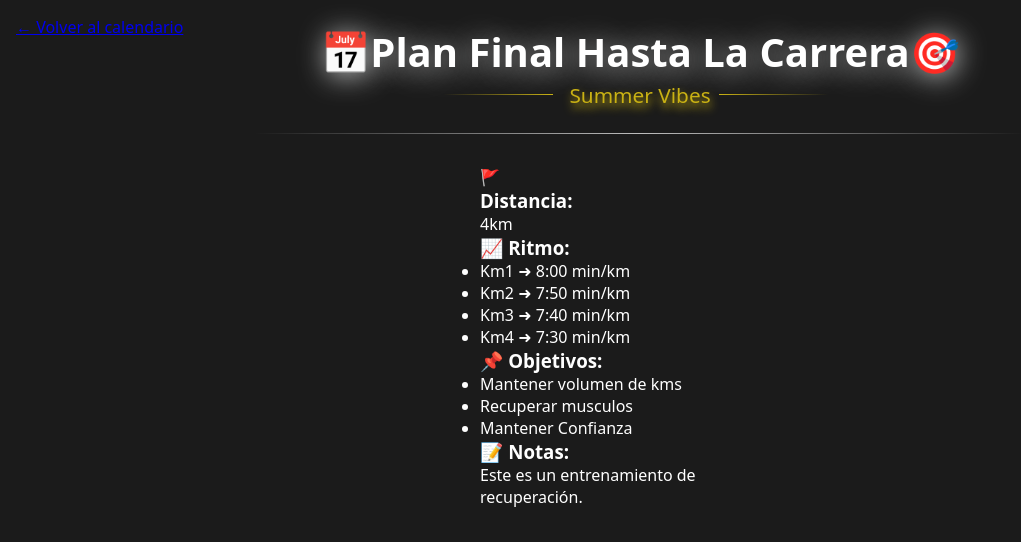
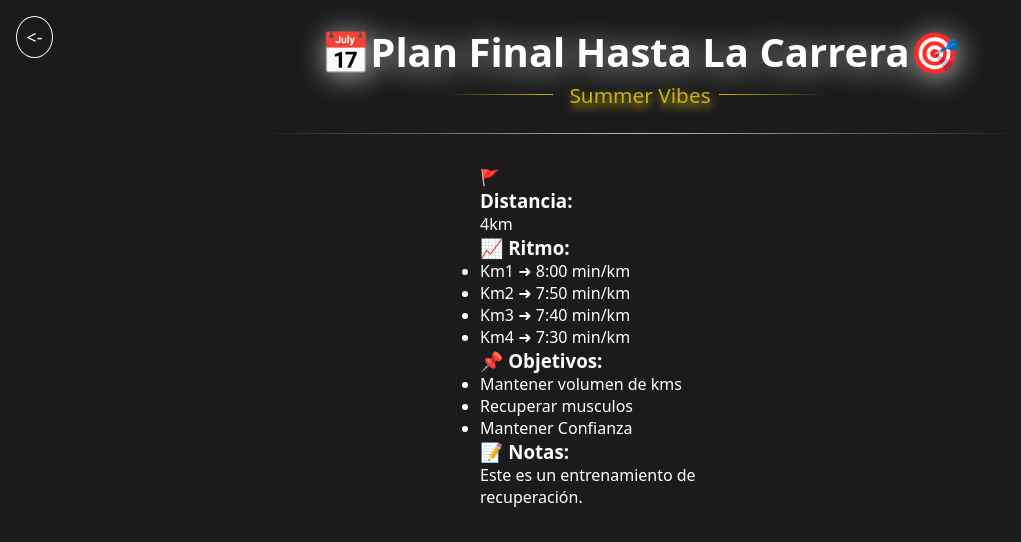
Before and after one commit to OutziderDev/migration, a website with bundled scripts: page src/entrenamiento/index.html in a window 1280 px wide. Shown: the whole page, without its empty margins (0-1021 px from the left). Built offline with nearby package versions, Linux system fonts and the light colour scheme.

Commit message:
feat: aplicando boton para regresar a la raiz

```diff
--- a/src/css/index.css
+++ b/src/css/index.css
@@ -138,6 +138,20 @@ body {
   position: fixed;
   top: 1rem;
   left: 1rem;
+  color: var(--color-primario);
+  font-size: 1.1rem;
+  border: 1px solid white;
+  border-radius: 100%;
+  text-align: center;
+  text-decoration: none;
+  display: flex;
+  align-items: center;
+  justify-content: center;
+  padding: 0.5rem 0.6rem;
+
+  &::after {
+    content: "<-";
+  }
 }
 
 /* Web Components */
--- a/src/entrenamiento/index.html
+++ b/src/entrenamiento/index.html
@@ -49,7 +49,7 @@
 
   </section>
 
-  <a href="/" class="back"> ← Volver al calendario</a>
+  <a href="/" class="back"></a>
 
 </body>
 </html>
--- a/src/js/infodetail.js
+++ b/src/js/infodetail.js
@@ -6,6 +6,6 @@ document.addEventListener("DOMContentLoaded", () => {
   const dato = datos.find((info) => info.id === id);
   console.log("dato", dato);
 
-  const idSpan = document.querySelector("#id");
+  /* const idSpan = document.querySelector("#id"); */
   /* idSpan.textContent = id; */
 });
```
